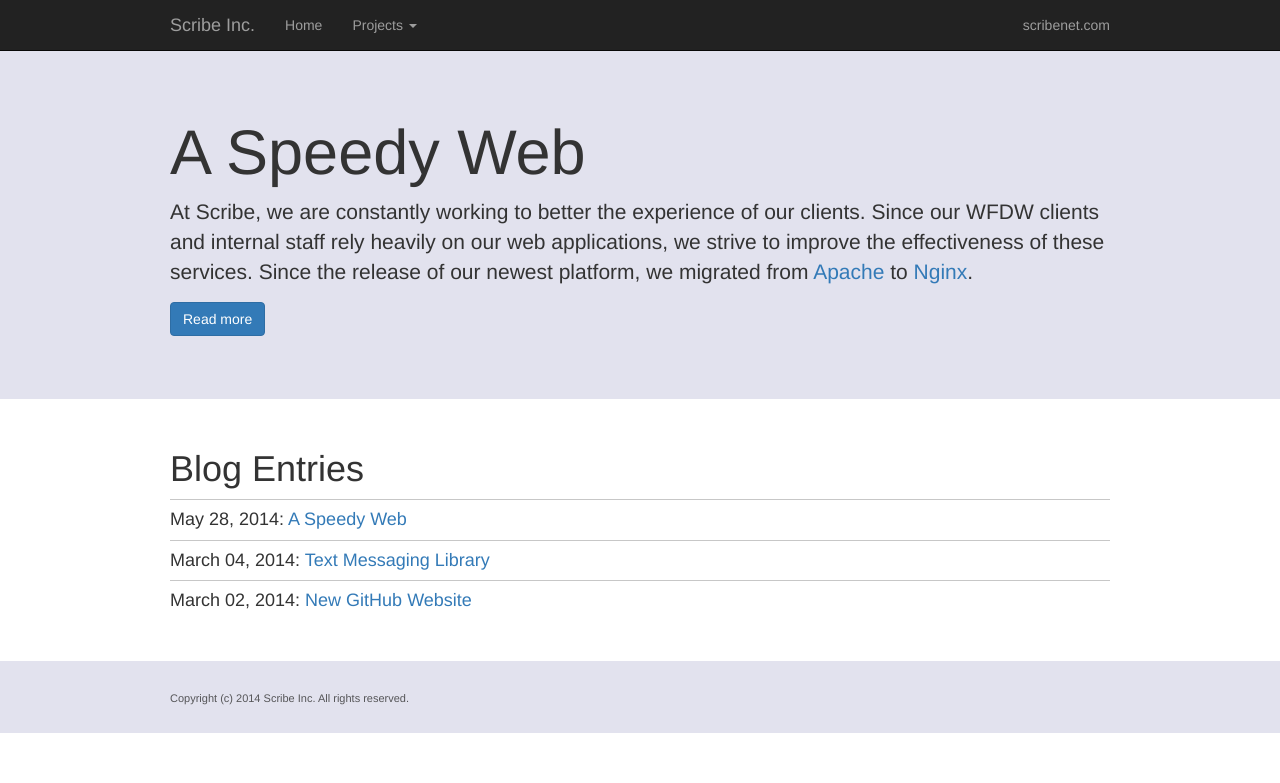
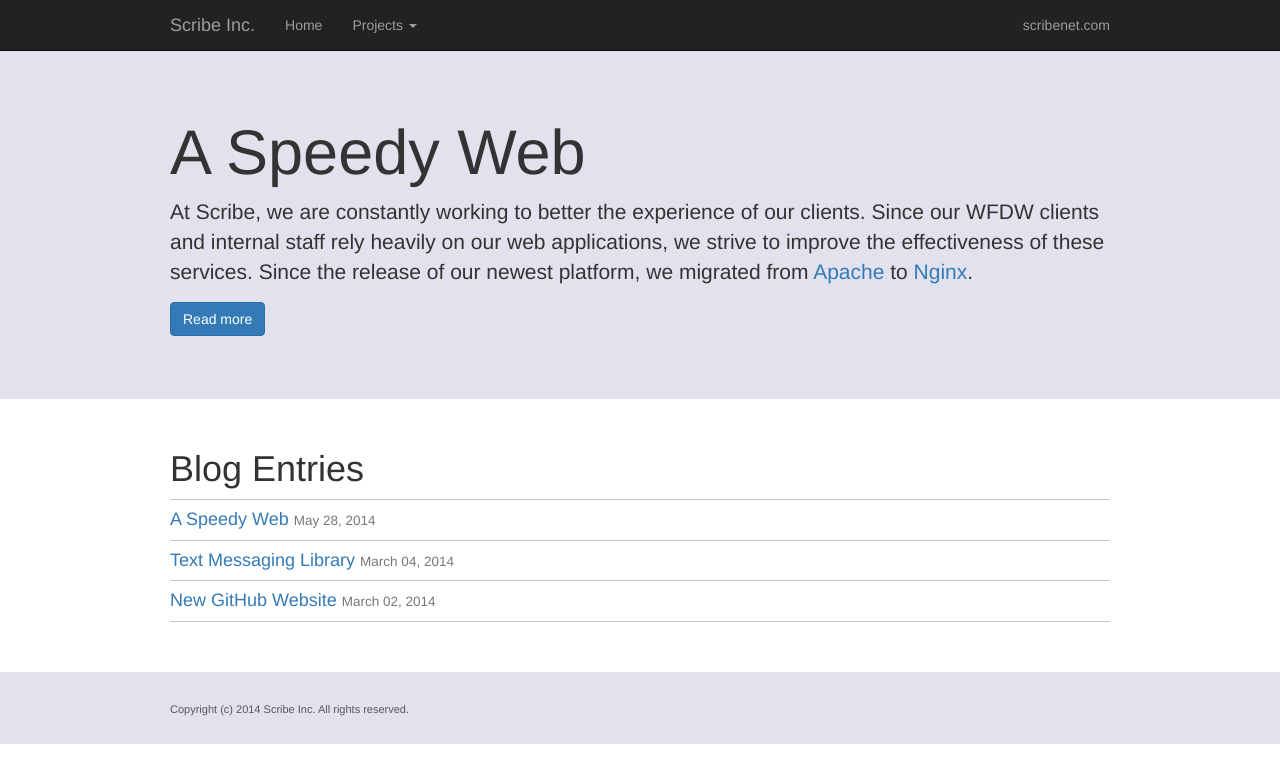
Before and after one commit to scribenet/scribenet.github.io, a Jekyll site: the page built from index.html, in a window 1280 px wide. Shown: the top 783 px of the page. Built offline with Jekyll 4.4.1, drawn with Linux system fonts in a browser that asks for light colours; nearby versions of some CDN libraries; Markdown is read by kramdown in place of the engine named in the settings.

```diff
--- a/_layouts/default.html
+++ b/_layouts/default.html
@@ -74,6 +74,9 @@
             .posts li {
               border-top: 1px solid rgb(199, 199, 199);
             }
+            .posts {
+              border-bottom: 1px solid rgb(199, 199, 199);
+            }
             @media (min-width: 978px) { .container { max-width: 970px; } }
             @media (min-width: 978px) { .jumbotron .container { max-width: 970px; } }
         </style>
--- a/index.html
+++ b/index.html
@@ -22,7 +22,7 @@ title: Home
   <ul class="list-unstyled posts">
     {% for post in site.posts %}
       <li>
-      	<h4>{{ post.date | date: '%B %d, %Y' }}: <a href="{{ post.url }}">{{ post.title }}</a></h4>
+      	<h4><a href="{{ post.url }}">{{ post.title }}</a> <small>{{ post.date | date: '%B %d, %Y' }}</small></h4>
       </li>
     {% endfor %}
   </ul>
```
